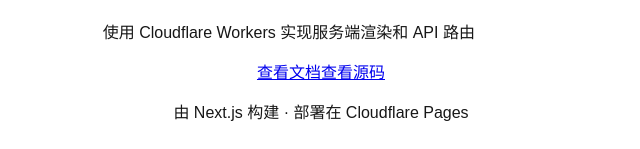
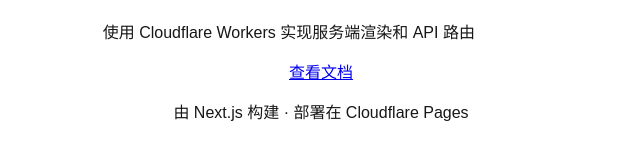
Before and after one commit to brunoyang/site, a Next.js app: page / in a window 1280 px wide. Shown: the part 620-769 px from the top of the page, without its empty margins (319-959 px from the left). Built offline with nearby package versions, Linux system fonts and the light colour scheme.

Commit message:
feat: add router

```diff
--- a/app/page.tsx
+++ b/app/page.tsx
@@ -43,14 +43,6 @@
           >
             查看文档
           </a>
-          <a
-            href="https://github.com"
-            target="_blank"
-            rel="noopener noreferrer"
-            className="px-6 py-3 bg-gray-800 text-white rounded-lg hover:bg-gray-900 transition-colors dark:bg-gray-700 dark:hover:bg-gray-600"
-          >
-            查看源码
-          </a>
         </div>
       </main>
 
```
